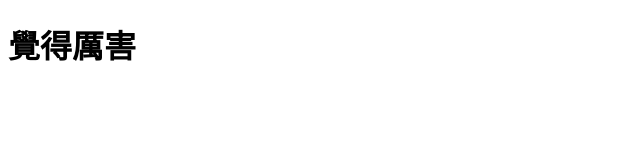
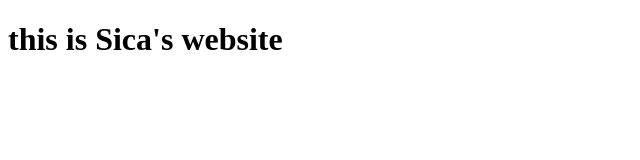
Before and after one commit to sicachang/sicachang.github.io, a plain HTML site: page index.html in a window 1280 px wide. Shown: the whole page, without its empty margins (0-640 px from the left). Drawn offline with Linux system fonts and the light colour scheme.

Commit message:
index.html

```diff
--- a/index.html
+++ b/index.html
@@ -2,9 +2,9 @@
 <html>
   <head>
     <meta charset="utf-8">
-    <title>你好，GitHub</title>
+    <title>sicachang's website</title>
   </head>
   <body>
-    <h1>覺得厲害</h1>
+    <h1>this is Sica's website</h1>
   </body>
 </html>
```
